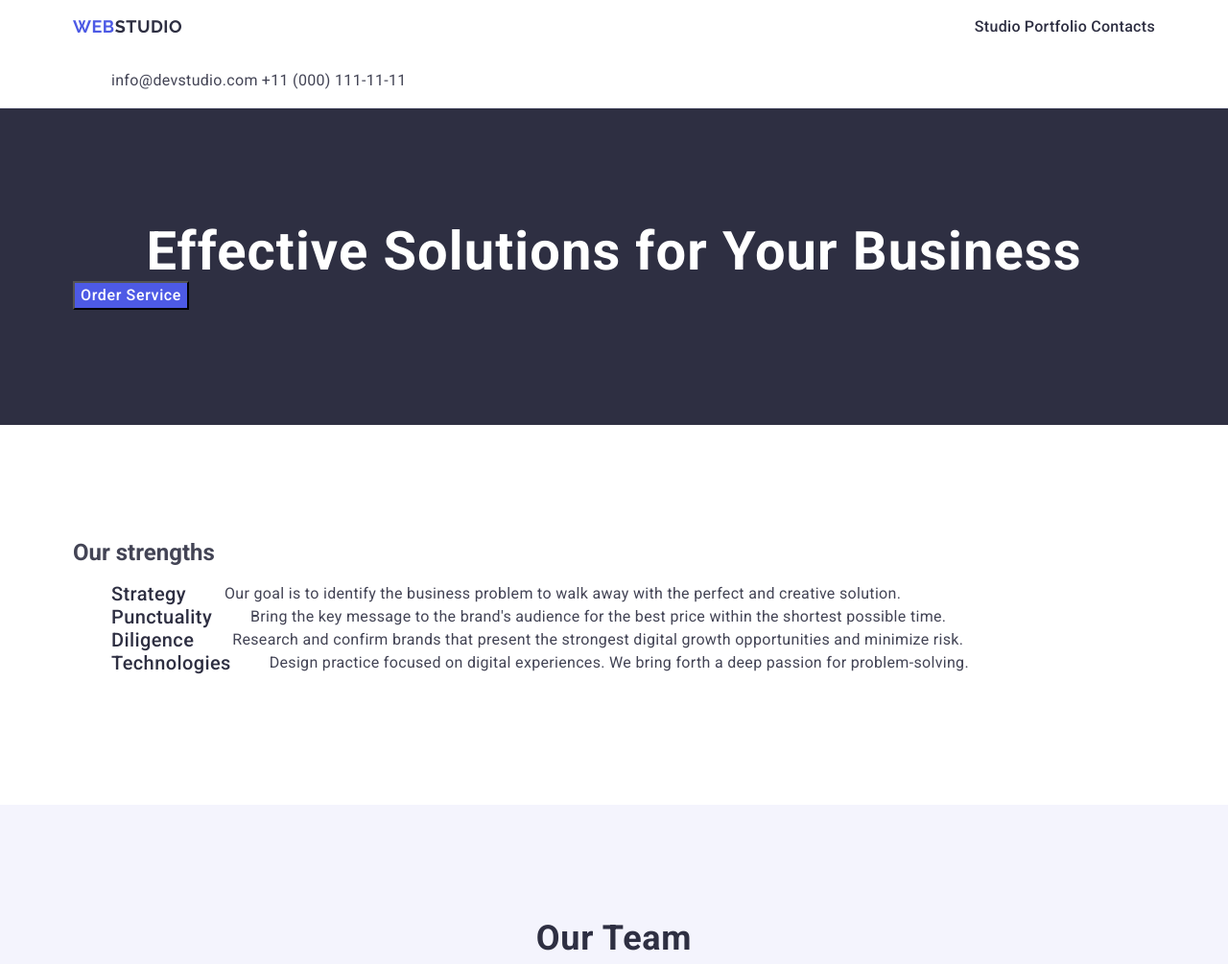
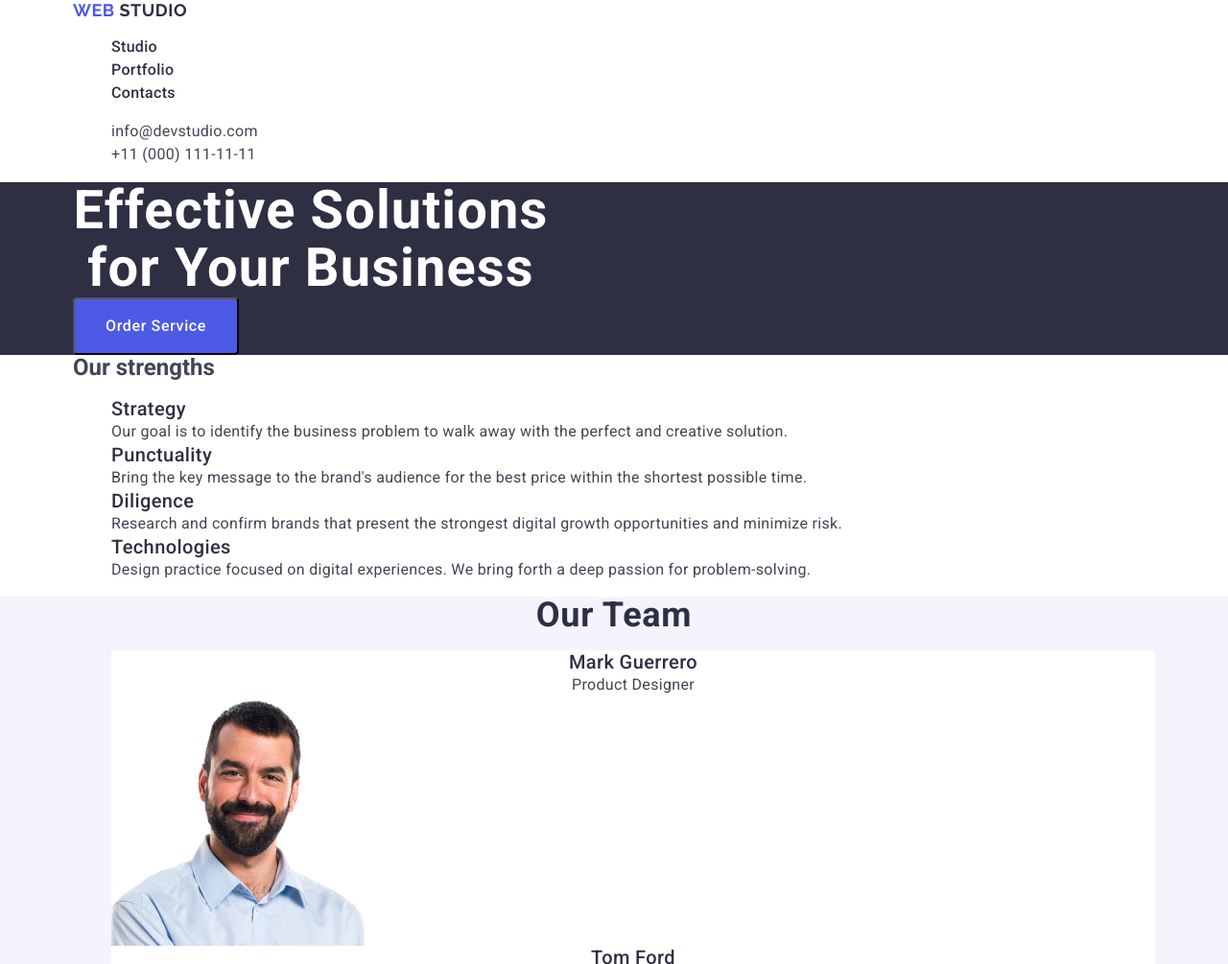
Before and after one commit to ZaietsMariana/goit-markup-hw-03, a plain HTML site: page index.html in a window 1280 px wide. Shown: the top 1005 px of the page at 96% size. Drawn offline with nearby package versions, Linux system fonts and the light colour scheme.

Commit message:
Update style.css

```diff
--- a/css/style.css
+++ b/css/style.css
@@ -1,19 +1,14 @@
-body{
+body {
   color: #434455;
   font-family: "Roboto", sans-serif;
-    background-color: #FFFFFF;
+  background-color: #ffffff;
+  margin: 0;
 }
 
 /* Header */
 
-*,
-*::before,
-*::after {
-    box-sizing: border-box;
-}
-
 .page-header {
-    border-bottom: 1px solid #E7E9FC;
+  border-bottom: 1px solid #e7e9fc;
 }
 
 .container {
@@ -22,37 +17,18 @@ body{
   margin: 0 auto;
 }
 
-.container .page-nav{
-    display: flex;
-    flex-direction: row;
-    justify-content: space-between;
-}
-
-.page-nav .logo-web{
-    display: inline-flex;
-    align-items: center;
-    flex-shrink: 0;
-}
-
-.page-nav .logo-studio{
-    display: inline-flex;
-    align-items: center;
-    flex-shrink: 0;
-}
-
-.logo-web{
-    color: #4D5AE5;
+.logo-web {
+  color: #4d5ae5;
   font-family: Raleway, sans-serif;
   font-size: 18px;
   font-weight: 700;
   line-height: 1.17;
   letter-spacing: 0.03em;
   text-transform: uppercase;
-
 }
 
-.logo-studio{
-    color: #2E2F42;
+.logo-studio {
+  color: #2e2f42;
   font-family: Raleway, sans-serif;
   font-size: 18px;
   font-style: normal;
@@ -62,14 +38,8 @@ body{
   text-transform: uppercase;
 }
 
-.top-line .link{
-    display: inline-flex;
-    align-items: flex-start;
-    gap: 40px;
-}
-
-.link{
-    color: #2E2F42;
+.link {
+  color: #2e2f42;
   font-size: 16px;
   font-style: normal;
   font-weight: 500;
@@ -79,30 +49,23 @@ body{
 
 .one-navigation .link:hover,
 .one-navigation .link:focus {
-    color: #404BBF;
+  color: #404bbf;
 }
 
-.two-navigation .link:hover{
-    color: #404BBF;
+.two-navigation .link:hover {
+  color: #404bbf;
 }
 
-.three-navigation .link:hover{
-    color: #404BBF;
+.three-navigation .link:hover {
+  color: #404bbf;
 }
 
-.container li{
-    display: inline-flex;
-    align-items: flex-start;
-    gap: 40px;
-}
-
-
 /* Contacts */
-.contacts{
+.contacts {
   font-style: normal;
 }
 
-.contacts-link{
+.contacts-link {
   color: #434455;
   font-size: 16px;
   font-style: normal;
@@ -113,21 +76,17 @@ body{
 
 .contacts-link:hover,
 .contacts-link:focus {
-    color: #404BBF;
+  color: #404bbf;
 }
 
+/*====Section button===== */
 
-/* Section button */
-
-section{
-    padding: 120px 0;
-}
 .name {
-    background:  #2E2F42;
+  background: #2e2f42;
 }
 
 .title {
-    color: #FFF;
+  color: #fff;
   font-family: Roboto;
   font-size: 56px;
   font-style: normal;
@@ -135,34 +94,38 @@ section{
   line-height: 1.07;
   text-align: center;
   letter-spacing: 0.02em;
+  width: 496px;
 }
 
-.button{
+.button {
   cursor: pointer;
-    color: #FFF;
-    background: #4D5AE5;
+  color: #fff;
+  background: #4d5ae5;
   font-family: Roboto, sans-serif;
   font-size: 16px;
   font-style: normal;
   font-weight: 500;
   line-height: 1.5;
   letter-spacing: 0.04em;
-
+  border-radius: 4px;
+  display: inline-flex;
+  padding: 16px 32px;
+  align-items: flex-start;
+  gap: 10px;
 }
 
 .button:hover,
-.button:focus{
-    background-color: #404BBF;
+.button:focus {
+  background-color: #404bbf;
 }
 
-
 /* Section 1 Our strengths */
-.section-strengths{
-    background-color: #FFFFFF;
+.section-strengths {
+  background-color: #ffffff;
 }
 
-.third-title{
-    color: #2E2F42;
+.third-title {
+  color: #2e2f42;
   font-size: 20px;
   font-style: normal;
   font-weight: 500;
@@ -170,8 +133,8 @@ section{
   letter-spacing: 0.02em;
 }
 
- .text{
-    color:#434455;
+.text {
+  color: #434455;
   font-size: 16px;
   font-style: normal;
   font-weight: 400;
@@ -179,19 +142,18 @@ section{
   letter-spacing: 0.02em;
 }
 
-
 /* Section 2 Our Team */
- .team{
-    background-color: #F4F4FD
+.team {
+  background-color: #f4f4fd;
 }
 
- .ourteam{
-    background-color: #FFFFFF
+.ourteam {
+  background-color: #ffffff;
 }
 
- .second-title{
-    color: #2E2F42;
-    background: #F4F4FD;
+.second-title {
+  color: #2e2f42;
+  background: #f4f4fd;
   text-align: center;
   font-family: Roboto;
   font-size: 36px;
@@ -202,8 +164,8 @@ section{
   text-transform: capitalize;
 }
 
- .team-title{
-    color: #2E2F42;
+.team-title {
+  color: #2e2f42;
   font-family: "Roboto";
   text-align: center;
   font-size: 20px;
@@ -213,7 +175,7 @@ section{
   letter-spacing: 0.02em;
 }
 
- .team-text{
+.team-text {
   color: #434455;
   font-family: "Roboto";
   text-align: center;
@@ -224,10 +186,9 @@ section{
   letter-spacing: 0.02em;
 }
 
-
 /* Section 3 Our Portfolio */
- .portfolio-title{
-    color: #2E2F42;
+.portfolio-title {
+  color: #2e2f42;
   font-size: 20px;
   font-style: normal;
   font-weight: 500;
@@ -235,7 +196,7 @@ section{
   letter-spacing: 0.02em;
 }
 
-.portfolio-text{
+.portfolio-text {
   color: #434455;
   font-size: 16px;
   font-style: normal;
@@ -244,10 +205,9 @@ section{
   letter-spacing: 0.02em;
 }
 
-
 /* Footer */
-.discription{
-    color: #F4F4FD;
+.discription {
+  color: #f4f4fd;
   font-family: Roboto;
   font-size: 16px;
   font-style: normal;
@@ -256,8 +216,8 @@ section{
   letter-spacing: 0.02em;
 }
 
-.second-logostudio{
-    color: #F4F4FD;
+.second-logostudio {
+  color: #f4f4fd;
   font-family: Raleway;
   font-size: 18px;
   font-style: normal;
@@ -267,22 +227,26 @@ section{
   text-transform: uppercase;
 }
 
-.logo-discription{
-    background: #2E2F42;
+.logo-discription {
+  background: #2e2f42;
 }
 
-ul li{
+ul li {
   list-style-type: none;
   margin-top: 0;
   margin-bottom: 0;
   display: block;
 }
 
-a{
+a {
   text-decoration: none;
 }
 
-h1, h2, h3, h4, p {
+h1,
+h2,
+h3,
+h4,
+p {
   margin-top: 0;
   margin-bottom: 0;
 }
--- a/index.html
+++ b/index.html
@@ -95,25 +95,25 @@
                 <h2 class="second-title">Our Team</h2>
                 <ul>
                     <li class="ourteam">
-                        <img class="image-card-team" src="./images/img(1).jpg" alt="photo1" width="264" height="260">
                         <h3 class="team-title">Mark Guerrero</h3>
                         <p class="team-text">Product Designer</p>
+                        <img class="picture-team" src="./images/img(1).jpg" alt="photo1" width="264" height="260">
                     </li>
 
                     <li class="ourteam">
-                        <img class="image-card-team" src="./images/img(2).jpg" alt="photo2" width="264" height="260">
                         <h3 class="team-title">Tom Ford</h3>
                         <p class="team-text">Frontend Developer</p>
+                        <img class="picture-team" src="./images/img(2).jpg" alt="photo2" width="264" height="260">
                     </li>
 
                     <li class="ourteam">
-                        <img class="image-card-team" src="./images/img(3).jpg" alt="photo3" width="264" height="260">
                         <h3 class="team-title">Camila Garcia</h3>
                         <p class="team-text">Marketing</p>
+                        <img class="picture-team" src="./images/img(3).jpg" alt="photo3" width="264" height="260">
                     </li>
 
                     <li class="ourteam">
-                        <img class="image-card-team" src="./images/img(4).jpg" alt="photo4" width="264" height="260">
+                        <img class="picture-team" src="./images/img(4).jpg" alt="photo4" width="264" height="260">
                         <h3 class="team-title">Daniel Wilson</h3>
                         <p class="team-text">UI Designer</p>
                     </li>
@@ -127,28 +127,28 @@
                 <h2 class="second-title">Our Portfolio</h2>
                 <ul>
                     <li>
-                        <img class="image-card-portfolio" src="./images/img(banking).jpg" alt="Banking App" width="360"
+                        <img class="picture-portfolio" src="./images/img(banking).jpg" alt="Banking App" width="360"
                             height="300">
                         <h3 class="portfolio-title">Banking App</h3>
                         <p class="portfolio-text">App</p>
                     </li>
 
                     <li>
-                        <img class="image-card-portfolio" src="./images/img(cash).jpg" alt="Cashless Payment"
-                            width="360" height="300">
+                        <img class="picture-portfolio" src="./images/img(cash).jpg" alt="Cashless Payment" width="360"
+                            height="300">
                         <h3 class="portfolio-title">Cashless Payment</h3>
                         <p class="portfolio-text">Marketing</p>
                     </li>
 
                     <li>
-                        <img class="image-card-portfolio" src="./images/img(meditation).jpg" alt="Meditation App"
+                        <img class="picture-portfolio" src="./images/img(meditation).jpg" alt="Meditation App"
                             width="360" height="300">
                         <h3 class="portfolio-title">Meditation App</h3>
                         <p class="portfolio-text">App</p>
                     </li>
 
                     <li>
-                        <img class="image-card-portfolio" src="./images/img(taxi).jpg" alt="Taxi Service" width="360"
+                        <img class="picture-portfolio" src="./images/img(taxi).jpg" alt="Taxi Service" width="360"
                             height="300">
                         <h3 class="portfolio-title">Taxi Service</h3>
                         <p class="portfolio-text">Marketing</p>
```
Lines whose indentation alone changed are shown as unchanged.
